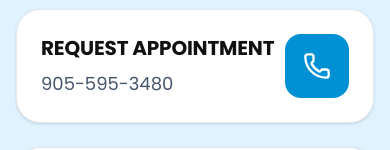
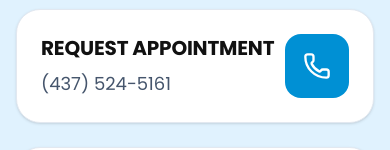
Before and after one commit to shaheertiger/Beachhealthbrampton, a React (Vite) app: page /contact in a window 390 px wide. Shown: the part 342-492 px from the top of the page. Built offline with nearby package versions, Linux system fonts and the light colour scheme; a web font is replaced by a local one.

Commit message:
Update phone number on Contact page to (437) 524-5161

```diff
--- a/src/pages/Contact.tsx
+++ b/src/pages/Contact.tsx
@@ -34,7 +34,7 @@ export default function Contact() {
           <div className="bg-white rounded-3xl p-6 sm:p-8 border border-slate-200 shadow-sm flex items-center justify-between">
             <div>
               <h3 className="text-xl font-bold text-brand-obsidian mb-2">Request Appointment</h3>
-              <p className="text-slate-600 text-lg">905-595-3480</p>
+              <p className="text-slate-600 text-lg">(437) 524-5161</p>
             </div>
             <div className="w-16 h-16 rounded-2xl bg-brand-green text-white flex items-center justify-center flex-shrink-0">
               <Phone size={28} />
```
